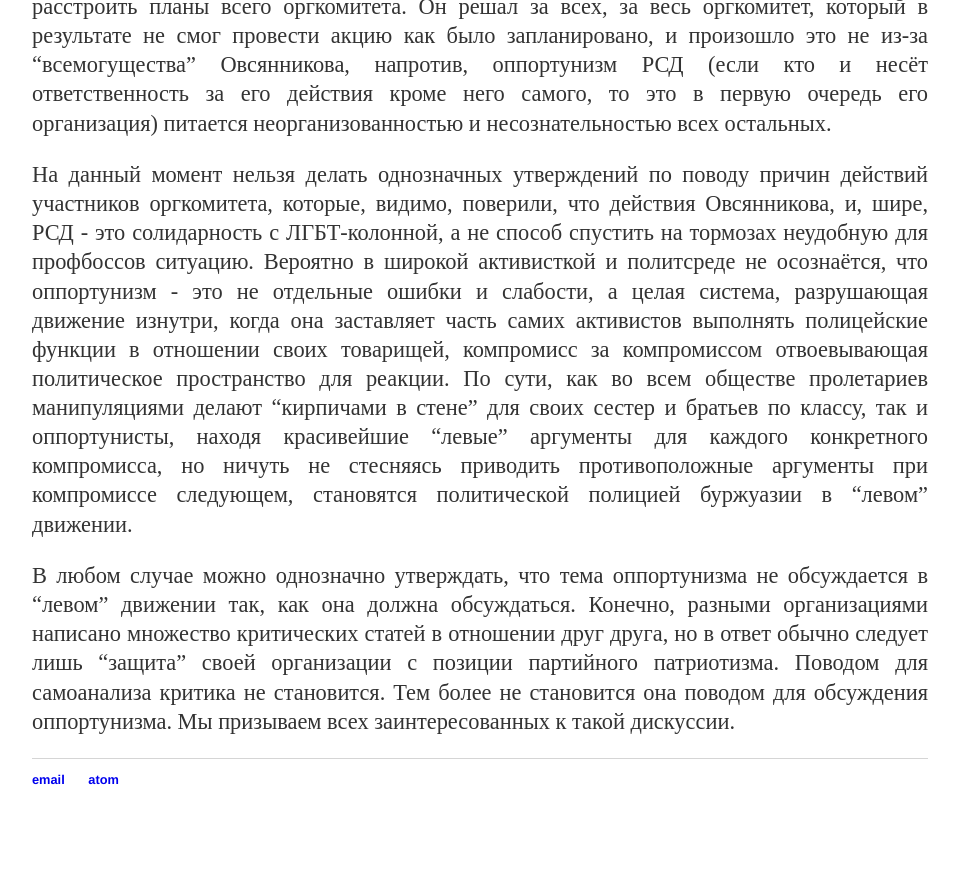
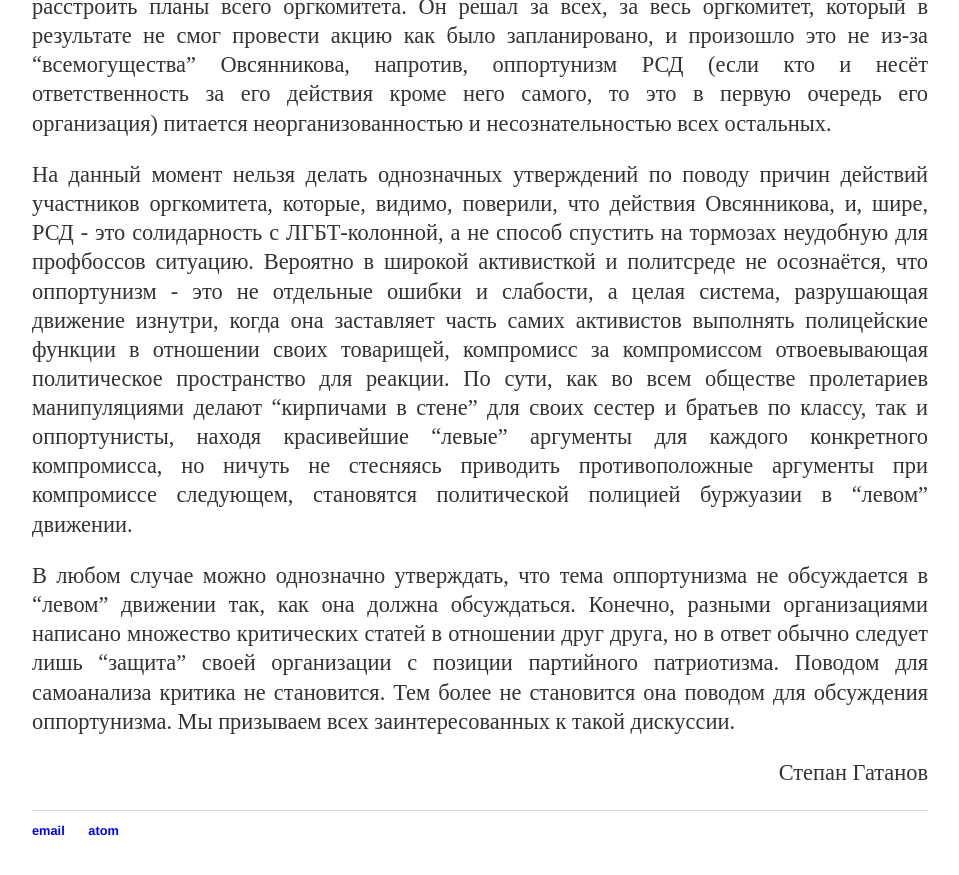
Before and after one commit to mgkp/mgkp.github.io, a Jekyll site: the page built from _posts/2016-12-16-1may.md, in a window 1280 px wide and 900 px high, scrolled down 6517 px. Shown: the top 875 px of the window, without its empty margins (160-1119 px from the left). Built offline with Jekyll 4.4.1, drawn with Linux system fonts in a browser that asks for light colours; before the commit the page ends 7366 px from its top, so only the background shows below that.

Commit message:
author added

```diff
--- a/_layouts/post.html
+++ b/_layouts/post.html
@@ -7,3 +7,5 @@ layout: default
 <div class="post">
   {{ content }}
 </div>
+
+<p style="text-align: right;">{{ page.author }}</p>
--- a/_posts/2016-12-16-1may.md
+++ b/_posts/2016-12-16-1may.md
@@ -2,6 +2,7 @@
 layout: post
 title: "Первомай-2016: ЛГБТ-движение, профсоюзы и профсоюзные “левые” или история одного оргкомитета"
 date: 2016-12-16
+author: Степан Гатанов
 ---
 
 Борьба властей Санкт-Петербурга против участия ЛГБТ-активистов в политических акциях и конкретно в первомае началась, конечно, не в этом году, но именно в 2016 власти решили, кажется, особое внимание посвятить этому вопросу, скорее всего, исходя из наблюдения за предыдущими акциями в которых участие ЛГБТ-активистов становилось всё более массовым. Неизвестно, случайно или нет, но это совпало с моментом сближения части ЛГБТ-движения и “левых” (левыми, на наш взгляд, можно считать только тех, чья программа и действия ведут к действительному освобождению, а не тех, кто лишь заявляет о себе в этом качестве). От нескольких десятков в 2013 году до 600 в 2015, причём ирония в том, что в колонне ЛГБТ было как раз больше всего молодёжи и тех самых несовершеннолетних, которых должны были оберегать сперва региональный, а потом и федеральный законы о запрете пропаганды “нетрадиционных сексуальных отношений”.
```
